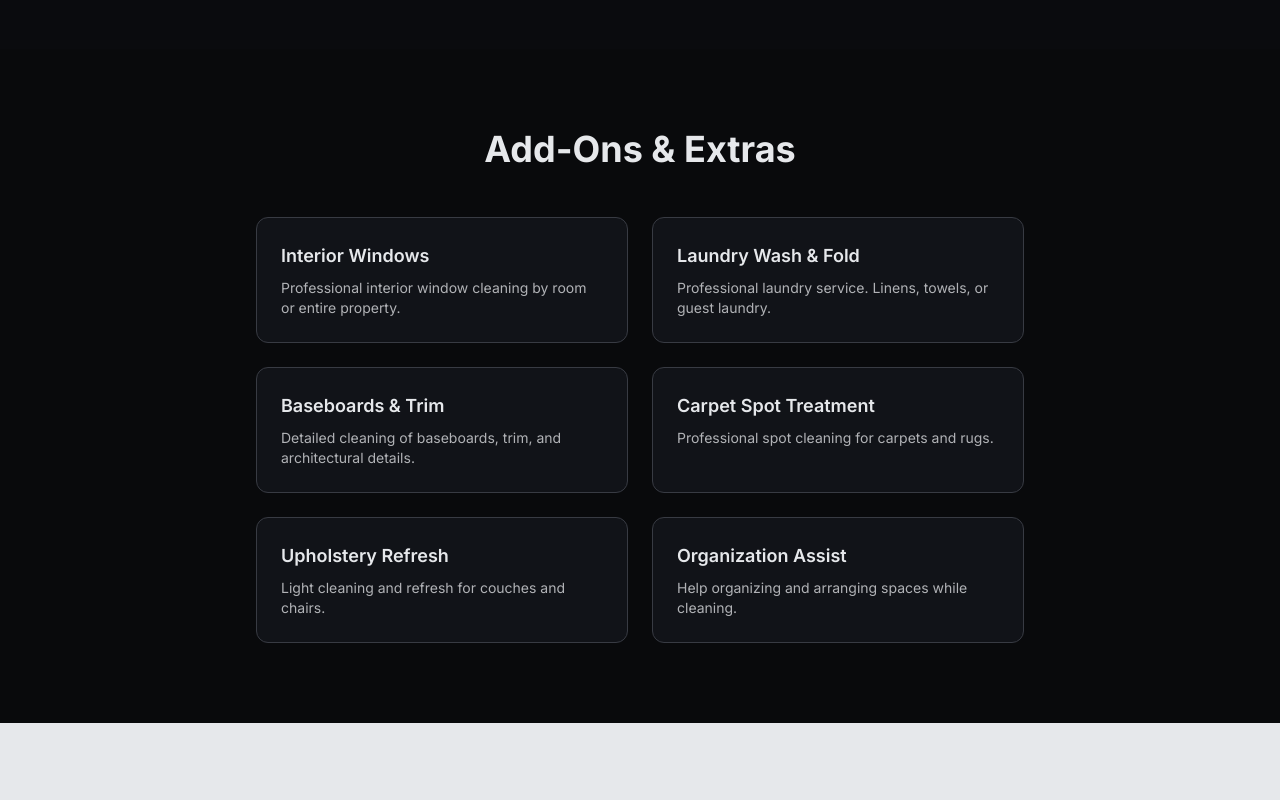
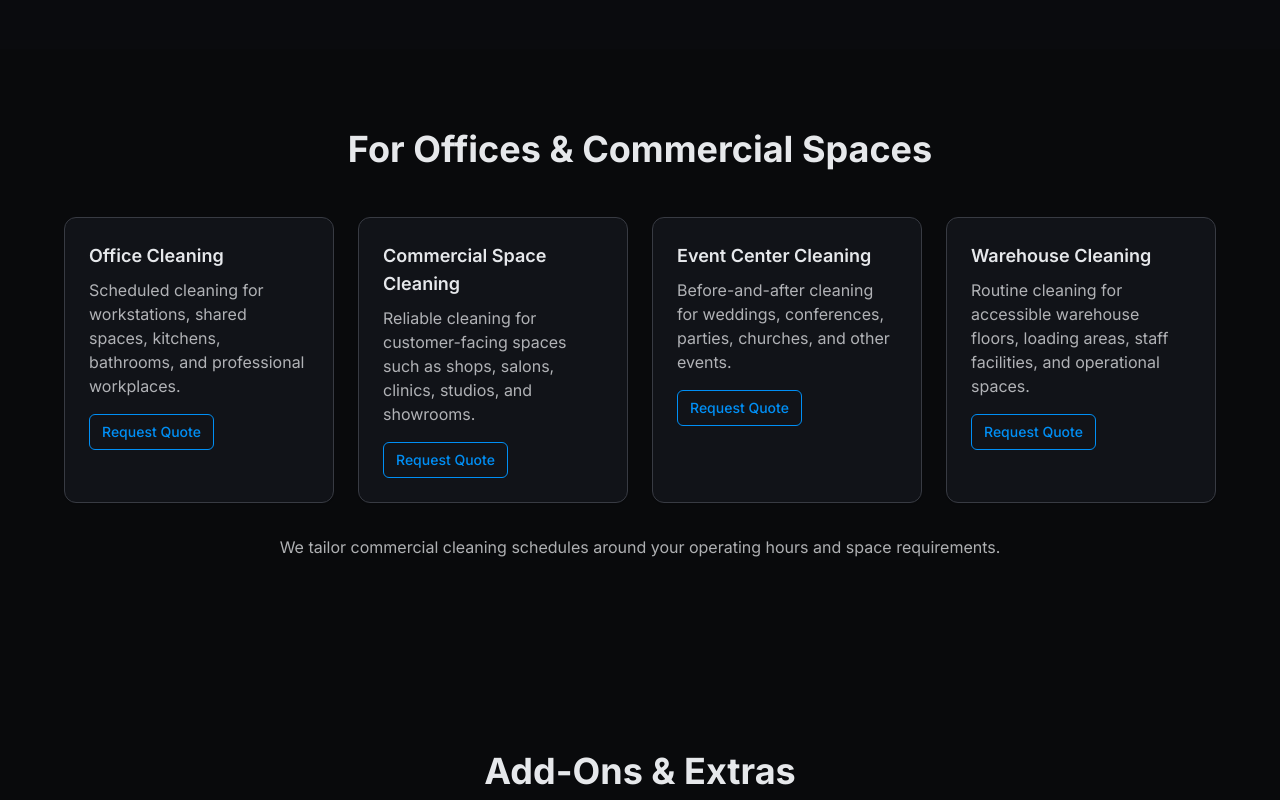
Before and after one commit to bellarthur/gidzcleaningservices, a Next.js app: page /services in a window 1280 px wide. Shown: the part 2060-2860 px from the top of the page. Built offline with nearby package versions, Linux system fonts and the light colour scheme.

Commit message:
feat: add commercial cleaning services section and update service categories

```diff
--- a/app/services/page.tsx
+++ b/app/services/page.tsx
@@ -91,6 +91,32 @@ export default function ServicesPage() {
         </p>
       </Section>
 
+      {/* FOR OFFICES & COMMERCIAL SPACES */}
+      <Section>
+        <h2 className="text-4xl font-bold text-primary mb-12 text-center">For Offices & Commercial Spaces</h2>
+        <div className="grid gap-6 md:grid-cols-2 lg:grid-cols-4 max-w-6xl mx-auto mb-8">
+          <ServiceCard
+            title="Office Cleaning"
+            description="Scheduled cleaning for workstations, shared spaces, kitchens, bathrooms, and professional workplaces."
+          />
+          <ServiceCard
+            title="Commercial Space Cleaning"
+            description="Reliable cleaning for customer-facing spaces such as shops, salons, clinics, studios, and showrooms."
+          />
+          <ServiceCard
+            title="Event Center Cleaning"
+            description="Before-and-after cleaning for weddings, conferences, parties, churches, and other events."
+          />
+          <ServiceCard
+            title="Warehouse Cleaning"
+            description="Routine cleaning for accessible warehouse floors, loading areas, staff facilities, and operational spaces."
+          />
+        </div>
+        <p className="text-center text-foreground/70 mb-8">
+          We tailor commercial cleaning schedules around your operating hours and space requirements.
+        </p>
+      </Section>
+
       {/* ADD-ONS */}
       <Section>
         <h2 className="text-4xl font-bold text-primary mb-12 text-center">Add-Ons & Extras</h2>
--- a/components/home/services-airbnb-section.tsx
+++ b/components/home/services-airbnb-section.tsx
@@ -8,6 +8,7 @@ import {
   ArrowRight,
   CheckCircle2,
   Clock,
+  Building2,
   MapPin,
   ShieldCheck,
   Sparkles,
@@ -28,7 +29,7 @@ import {
 import { Section } from '@/components/section'
 import { fadeInScale, fadeInUp } from '@/lib/motion'
 
-type CategoryId = 'homes' | 'shortstays' | 'addons'
+type CategoryId = 'homes' | 'shortstays' | 'commercial' | 'addons'
 
 type ServiceItem = {
   id: string
@@ -62,6 +63,12 @@ const CATEGORIES: Array<{
     label: 'Short-Stays & Hotels',
     icon: Hotel,
     hint: 'Airbnb, guest houses, hotels',
+  },
+  {
+    id: 'commercial',
+    label: 'Offices & Commercial',
+    icon: Building2,
+    hint: 'Offices, event centers & warehouses',
   },
   {
     id: 'addons',
@@ -231,6 +238,87 @@ const SERVICES: Record<CategoryId, ServiceItem[]> = {
       idealFor: 'Hosts who want clear updates and accountability after each clean.',
     },
   ],
+  commercial: [
+    {
+      id: 'office-cleaning',
+      title: 'Office Cleaning',
+      subtitle: 'Professional cleaning for productive workplaces',
+      meta: 'Scheduled daily, weekly, or one-time service',
+      image:
+        'https://images.unsplash.com/photo-1497366754035-f200968a6e72?auto=format&fit=crop&w=1600&q=80',
+      badge: 'Workplace Essential',
+      href: '/services',
+      description:
+        'We keep offices clean, organized, and welcoming for teams, clients, and visitors without disrupting your workday.',
+      includes: [
+        'Workstations and shared surfaces wiped',
+        'Floors vacuumed and mopped',
+        'Kitchen and break areas refreshed',
+        'Bathrooms cleaned and sanitized',
+        'Bins emptied and supplies checked',
+      ],
+      idealFor: 'Offices, studios, clinics, and professional workplaces.',
+    },
+    {
+      id: 'commercial-space-cleaning',
+      title: 'Commercial Space Cleaning',
+      subtitle: 'Reliable care for customer-facing spaces',
+      meta: 'Tailored around opening hours and foot traffic',
+      image:
+        'https://images.unsplash.com/photo-1556761175-b413da4baf72?auto=format&fit=crop&w=1600&q=80',
+      href: '/services',
+      description:
+        'We clean commercial spaces with a practical checklist built around your layout, operating hours, and customer experience.',
+      includes: [
+        'Public areas and reception spaces cleaned',
+        'High-touch surfaces sanitized',
+        'Floors and entrances refreshed',
+        'Restrooms cleaned and restocked',
+        'Waste removal and final inspection',
+      ],
+      idealFor: 'Retail spaces, showrooms, salons, clinics, and customer-facing businesses.',
+    },
+    {
+      id: 'event-center-cleaning',
+      title: 'Event Center Cleaning',
+      subtitle: 'Before-and-after cleaning for memorable occasions',
+      meta: 'Setup-ready, post-event, or full event support',
+      image:
+        'https://images.unsplash.com/photo-1519167758481-83f550bb49b3?auto=format&fit=crop&w=1600&q=80',
+      badge: 'Event Ready',
+      href: '/services',
+      description:
+        'We prepare event spaces before guests arrive and restore them after the event so hosts can focus on the occasion.',
+      includes: [
+        'Pre-event floors and surfaces refreshed',
+        'Seating and guest areas cleaned',
+        'Restrooms checked and restocked',
+        'Post-event waste and table clearing',
+        'Final walkthrough of the venue',
+      ],
+      idealFor: 'Weddings, conferences, parties, churches, and community venues.',
+    },
+    {
+      id: 'warehouse-cleaning',
+      title: 'Warehouse Cleaning',
+      subtitle: 'Safer, cleaner spaces for stock and operations',
+      meta: 'Routine maintenance or scheduled deep cleaning',
+      image:
+        'https://images.unsplash.com/photo-1586528116311-ad8dd3c8310d?auto=format&fit=crop&w=1600&q=80',
+      badge: 'Large-Space Care',
+      href: '/services',
+      description:
+        'We help warehouses stay orderly and presentable by focusing on accessible floors, shared areas, offices, and staff facilities.',
+      includes: [
+        'Accessible floor areas swept and cleaned',
+        'Loading and entry areas refreshed',
+        'Staff rooms and offices cleaned',
+        'Bathrooms and break areas sanitized',
+        'Waste areas cleared and checked',
+      ],
+      idealFor: 'Warehouses, storage facilities, distribution spaces, and workshops.',
+    },
+  ],
   addons: [
     {
       id: 'interior-windows',
@@ -296,7 +384,7 @@ function CategoryTabs({
   return (
     <div className="relative">
       {/* Fade edges like Airbnb horizontal category strip */}
-      <div className="pointer-events-none absolute inset-y-2 left-0 w-10 bg-gradient-to-r from-background to-transparent" />
+      <div className="pointer-events-none absolute inset-y-4 left-0 w-10 bg-gradient-to-r from-background to-transparent" />
       <div className="pointer-events-none absolute inset-y-0 right-0 w-10 bg-gradient-to-l from-background to-transparent" />
 
       <div className="flex gap-2 overflow-x-auto pb-2 pt-1 [-ms-overflow-style:none] [scrollbar-width:none] [&::-webkit-scrollbar]:hidden">
--- a/components/parallax-hero.tsx
+++ b/components/parallax-hero.tsx
@@ -89,9 +89,9 @@ export function ParallaxHero({
                 Accra • Premium Cleaning
               </div>
 
-              <div className="text-xs text-[#C7C9CC] sm:text-sm">
+              {/* <div className="text-xs text-[#C7C9CC] sm:text-sm">
                 Accra
-              </div>
+              </div> */}
             </motion.div>
 
             <div className="mx-auto max-w-4xl">
```
